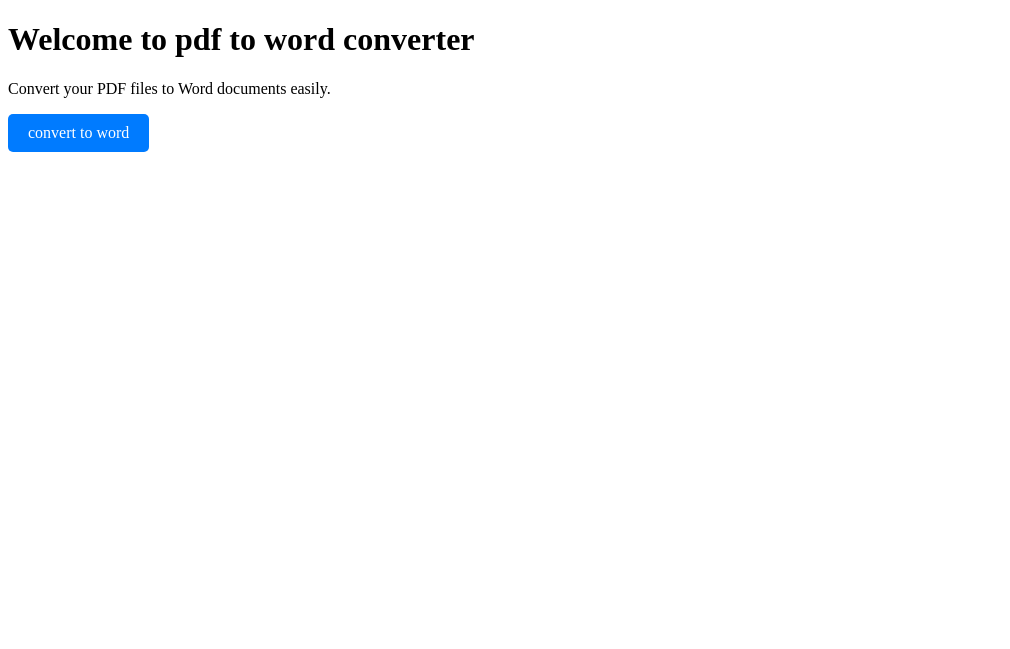
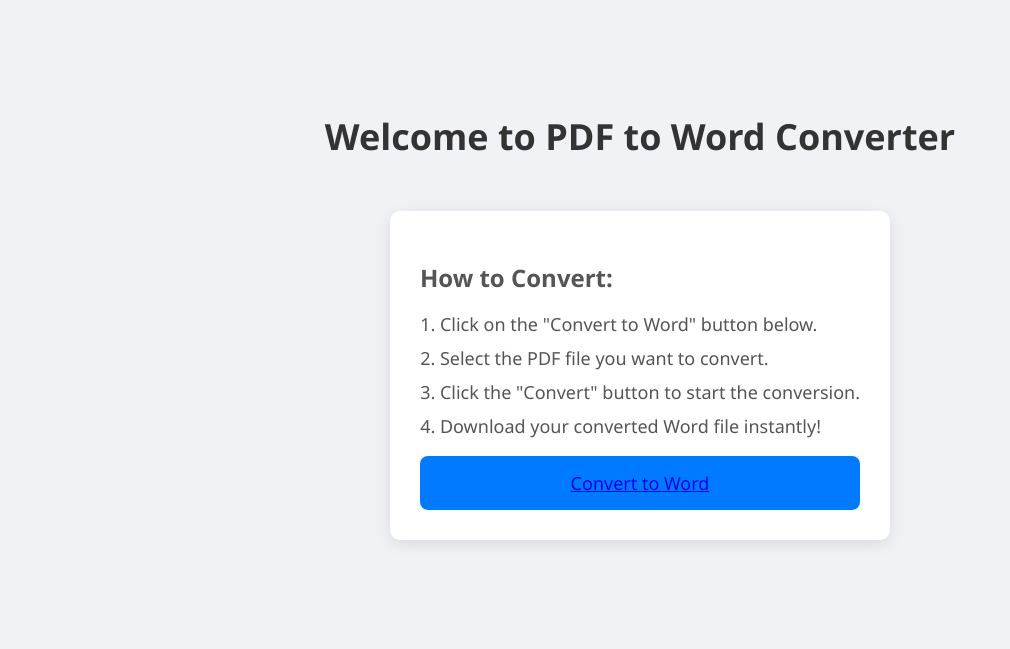
Before and after one commit to FazeelAr/pdfTodocx, a Django app: page / in a window 1280 px wide. Shown: the top 649 px of the page, without its empty margins (0-1010 px from the left). Run offline with Django 5.2, Linux system fonts and the light colour scheme.

Commit message:
Update index.html

```diff
--- a/core/templates/core/index.html
+++ b/core/templates/core/index.html
@@ -3,13 +3,75 @@
 <head>
     <meta charset="UTF-8">
     <meta name="viewport" content="width=device-width, initial-scale=1.0">
-    <title>Document</title>
+    <title>PDF to Word Converter</title>
+    <style>
+        body {
+            font-family: 'Segoe UI', Tahoma, Geneva, Verdana, sans-serif;
+            background-color: #f0f2f5;
+            text-align: center;
+            padding: 80px 20px;
+        }
+        h1 {
+            font-size: 36px;
+            color: #333;
+            margin-bottom: 20px;
+        }
+        .steps {
+            background-color: #ffffff;
+            display: inline-block;
+            text-align: left;
+            padding: 30px;
+            border-radius: 10px;
+            margin: 30px 0;
+            box-shadow: 0px 4px 15px rgba(0, 0, 0, 0.1);
+        }
+        .steps h2 {
+            font-size: 24px;
+            color: #555;
+            margin-bottom: 15px;
+        }
+        .steps ol {
+            padding-left: 20px;
+            color: #555;
+            font-size: 18px;
+        }
+        .steps ol li {
+            margin-bottom: 10px;
+        }
+        .btn {
+            background-color: #007BFF;
+            color: white;
+            padding: 15px 30px;
+            font-size: 18px;
+            border: none;
+            border-radius: 8px;
+            cursor: pointer;
+            text-decoration: none;
+            transition: background-color 0.3s;
+            justify-content: center;
+            align-items: center;
+            text-align: center;
+        }
+        .btn:hover {
+            background-color: #0056b3;
+
+        }
+    </style>
 </head>
 <body>
-    <div>
-        <h1>Welcome to pdf to word converter</h1>
-        <p>Convert your PDF files to Word documents easily.</p>
-        <a href="convert/" style="display: inline-block; padding: 10px 20px; background-color: #007BFF; color: white; text-decoration: none; border-radius: 5px; font-size: 16px;">convert to word</a>
+    <h1>Welcome to PDF to Word Converter</h1>
+
+    <div class="steps">
+        <h2>How to Convert:</h2>
+        <ol>
+            <li>Click on the "Convert to Word" button below.</li>
+            <li>Select the PDF file you want to convert.</li>
+            <li>Click the "Convert" button to start the conversion.</li>
+            <li>Download your converted Word file instantly!</li>
+        </ol>
+        <div class="btn">
+        <a href="convert.html" >Convert to Word</a>
+        </div>
     </div>
 </body>
 </html>
```
